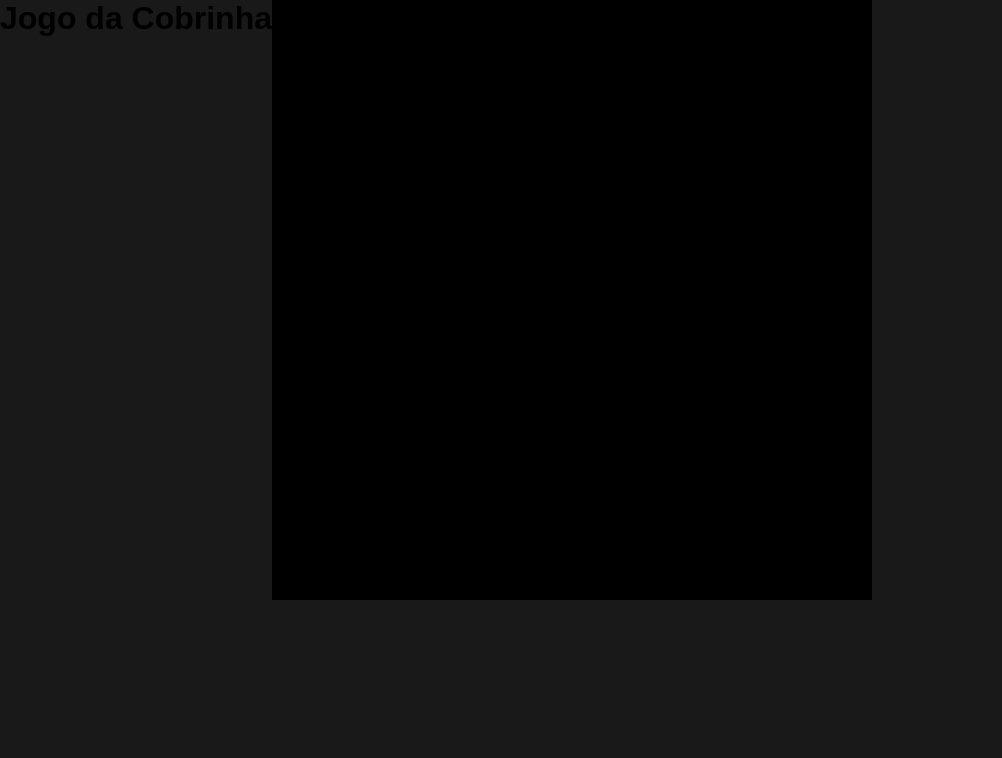
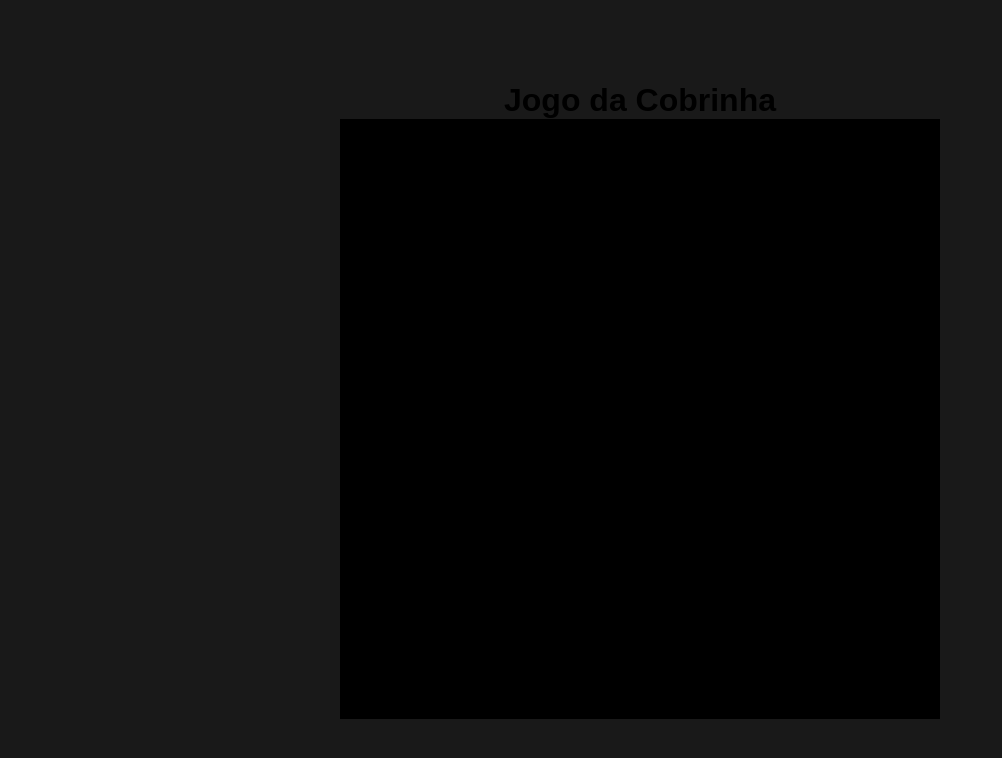
Before and after one commit to yurilimaprofissional/jogo-da-cobrinha, a plain HTML site: page index.html in a window 1280 px wide. Shown: the whole page, without its empty margins (0-1002 px from the left). Drawn offline with Linux system fonts and the light colour scheme.

Commit message:
Update estilo.css

```diff
--- a/estilo.css
+++ b/estilo.css
@@ -10,6 +10,10 @@
 body {
     background-color: #191919;
     display: flex;
+    min-height: 100vh;
+    align-items: center;
+    justify-content: center;
+    flex-direction: column;
 }
 
 canvas {
```
